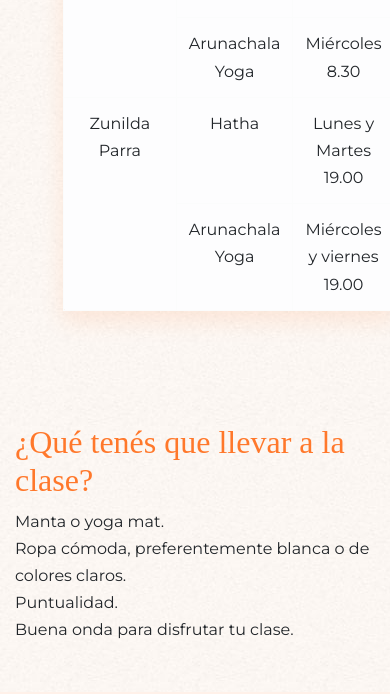
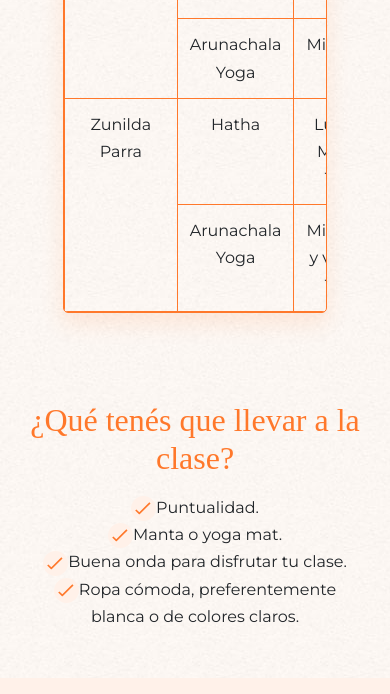
Before and after one commit to BarBritez/yoga-4-life, a website: page secciones/clases.html in a window 390 px wide. Shown: the part 862-1556 px from the top of the page. Drawn offline with nearby package versions, Linux system fonts and the light colour scheme; files that its build step writes are made by us from their sources.

Commit message:
últimos arreglos para responsive

```diff
--- a/scss/prueba.scss
+++ b/scss/prueba.scss
@@ -11,6 +11,7 @@ $primary:#ff782b;
 $secondary: #fff1e9;
 $navbar-light-color: $primary;
 $input-bg: transparent;
+$table-border-color: $primary;
 
 @import "bootstrap-css/bootstrap.scss";
 
@@ -288,23 +289,24 @@ box-shadow: 0px 10px 21px 1px rgba(255,120,43,0.13);
 	margin-bottom: 3rem;
  }
  .elementos-clases{
-	 margin: 3rem 0;
+	 margin: 1.5rem auto 3rem auto;
+	 text-align: center;
 	 ul{
+		 margin: 1rem;
 		 li{
 			 list-style: none;
 		 }
 	 }
+
  }
 //  contacto
 .donde-estamos{
-	display: flex;
-	div{
-		flex-basis: 50%;
-		display: grid;
-		place-items: center;
+	margin: 2rem 0;
+	h2{
+		text-align: center;
+		margin-bottom: 1.5rem;
 	}
 }
-// footer
 footer{
 	background-color: $secondary;
 	display:block;
--- a/secciones/clases.html
+++ b/secciones/clases.html
@@ -43,7 +43,7 @@
 		</div>
 		<div class="container">
 			<!-- Tabla con los horarios y docentes -->
-			<table class="table table-bordered table-light">
+			<table class="table table-responsive-sm table-bordered">
 	  			<thead>
 	  				<tr><!-- inicio de fila-->
 		    			<th>Instructora</th>
@@ -77,17 +77,26 @@
 		</div>
 
 	</section>
-	<section class="elementos-clases">
-		<div class="container">
+
+	<div class="container">
+		<section class="elementos-clases">
 			<h2 >¿Qué tenés que llevar a la clase?</h2>
 			<ul>
-				<li>Manta o yoga mat.</li>
-				<li>Ropa cómoda, preferentemente blanca o de colores claros.</li>
-				<li>Puntualidad.</li>
-				<li>Buena onda para disfrutar tu clase.</li>
+				<li>
+					<img src="../images/check.svg" alt="checklist" height="25" width="25"/>Puntualidad.
+				</li>
+				<li>
+					<img src="../images/check.svg" alt="checklist" height="25" width="25"/>Manta o yoga mat.
+				</li>
+				<li>
+					<img src="../images/check.svg" alt="checklist" height="25" width="25"/>Buena onda para disfrutar tu clase.
+				</li>
+				<li>
+					<img src="../images/check.svg" alt="checklist" height="25" width="25"/>Ropa cómoda, preferentemente blanca o de colores claros.
+				</li>
 			</ul>
-		</div>
-	</section>
+		</section>
+	</div>
 	<footer class="pde-pagina">
 		<div class="container">
 			<div class="footer-wrapper">
```
Also changed, not shown: index.html (+1 -1 lines), secciones/contacto.html (+0 -4 lines), css/prueba.css, images/check.svg (added).
